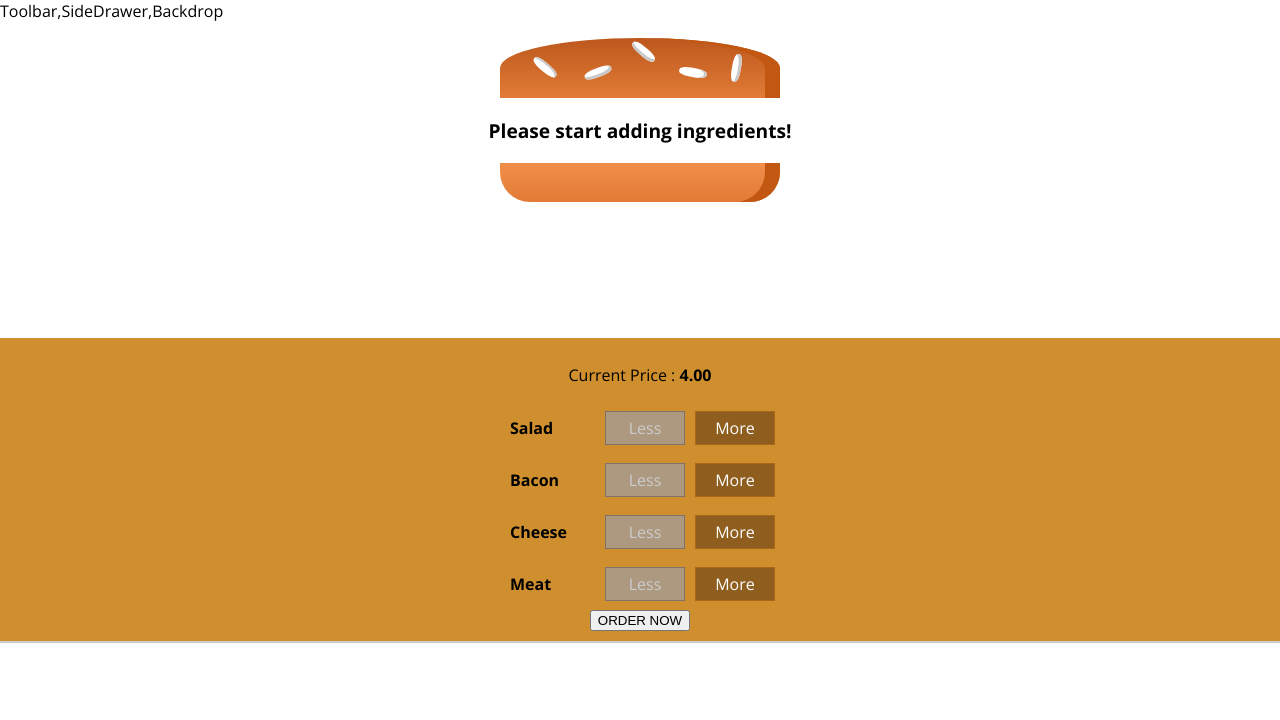
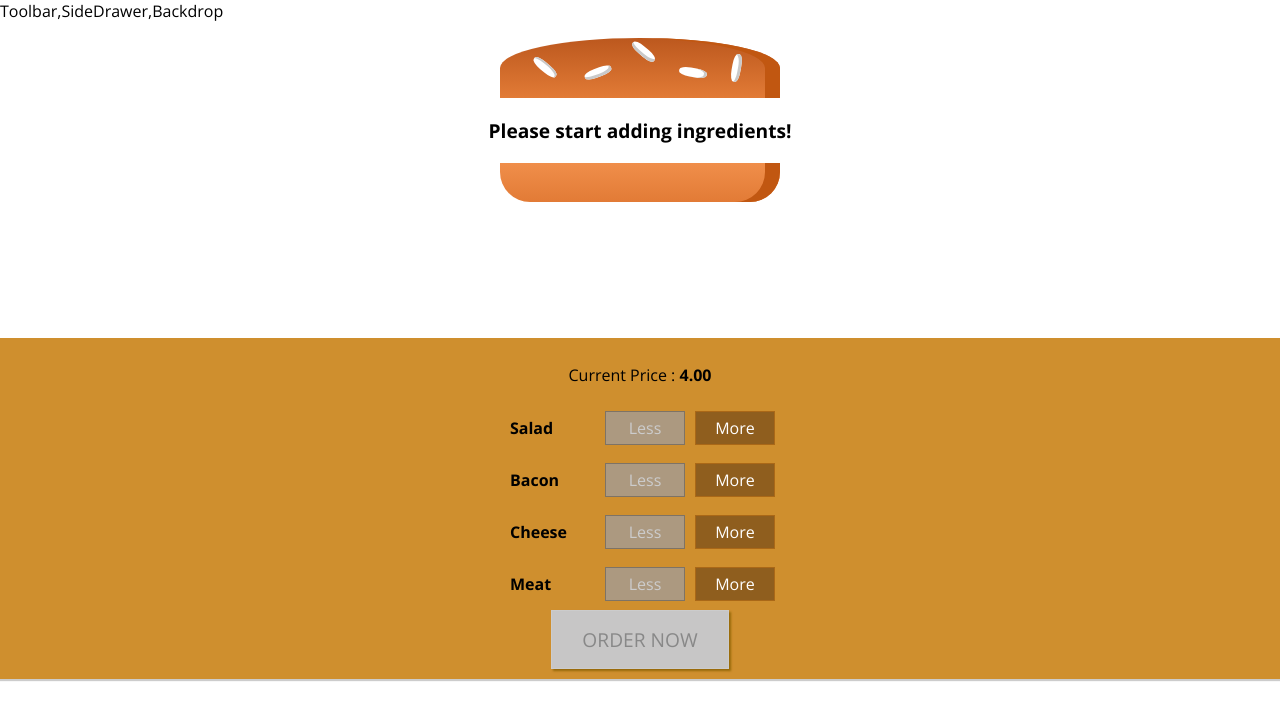
Before and after one commit to Achiraisuru/React-Burger, a React app: page / in a window 1280 px wide. Shown: the top 720 px of the page. Built offline with nearby package versions, Linux system fonts and the light colour scheme.

Commit message:
checkout button

```diff
--- a/src/components/Burger/BuildControls/BuildControls.css
+++ b/src/components/Burger/BuildControls/BuildControls.css
@@ -8,3 +8,45 @@
     margin: auto;
     padding: 10px 0;
 }
+
+
+.OrderButton {
+    background-color: #DAD735;
+    outline: none;
+    cursor: pointer;
+    border: 1px solid #966909;
+    color: #966909;
+    font-family: inherit;
+    font-size: 1.2em;
+    padding: 15px 30px;
+    box-shadow: 2px 2px 2px #966909;
+}
+
+.OrderButton:hover, .OrderButton:active {
+    background-color: #A0DB41;
+    border: 1px solid #966909;
+    color: #966909;
+}
+
+.OrderButton:disabled {
+    background-color: #C7C6C6;
+    cursor: not-allowed;
+    border: 1px solid #ccc;
+    color: #888888;
+}
+
+.OrderButton:not(:disabled) {
+    animation: enable 0.3s linear;
+}
+
+@keyframes enable {
+    0% {
+        transform: scale(1);
+    }
+    60% {
+        transform: scale(1.1);
+    }
+    100% {
+        transform: scale(1);
+    }
+}
--- a/src/components/Burger/BuildControls/BuildControls.js
+++ b/src/components/Burger/BuildControls/BuildControls.js
@@ -20,7 +20,9 @@
             disabled={props.disabled[ctrl.type]}
             />
         ))}
-        <button>ORDER NOW</button>
+        <button className={classes.OrderButton}
+        disabled={!props.purchaseable}>
+            ORDER NOW</button>
     </div>
 );
 
--- a/src/containers/BurgerBuilderfolder/BurgerBuilder.js
+++ b/src/containers/BurgerBuilderfolder/BurgerBuilder.js
@@ -29,7 +29,20 @@
            cheese:0,
            meat:0
        },
-       totalPrice:4
+       totalPrice:4,
+       purchaseable:false
+    }
+
+
+    updatePurchaseState (ingredients) {
+        const sum = Object.keys(ingredients)
+        .map(igkey => {
+            return ingredients[igkey];
+        }).reduce((sum,el) => {
+            return sum+el;
+        },0);
+
+        this.setState({purchaseable:sum > 0});
     }
 
 
@@ -47,6 +60,7 @@
             totalPrice:newPrice,
             ingredients:updatedIngredients
         });
+        this.updatePurchaseState(updatedIngredients);
 
     }
 
@@ -68,6 +82,7 @@
             totalPrice:newPrice,
             ingredients:updatedIngredients
         });
+        this.updatePurchaseState(updatedIngredients);
     }
 
     render(){
@@ -87,6 +102,7 @@
                 ingredientsAdded={this.addIngredientsHandler}
                 ingredientRemoved={this.removeIngredientsHandler}
                 disabled={disanledInfo}
+                purchaseable={this.state.purchaseable}
                 price={this.state.totalPrice}
               />
           </Aux>
```
